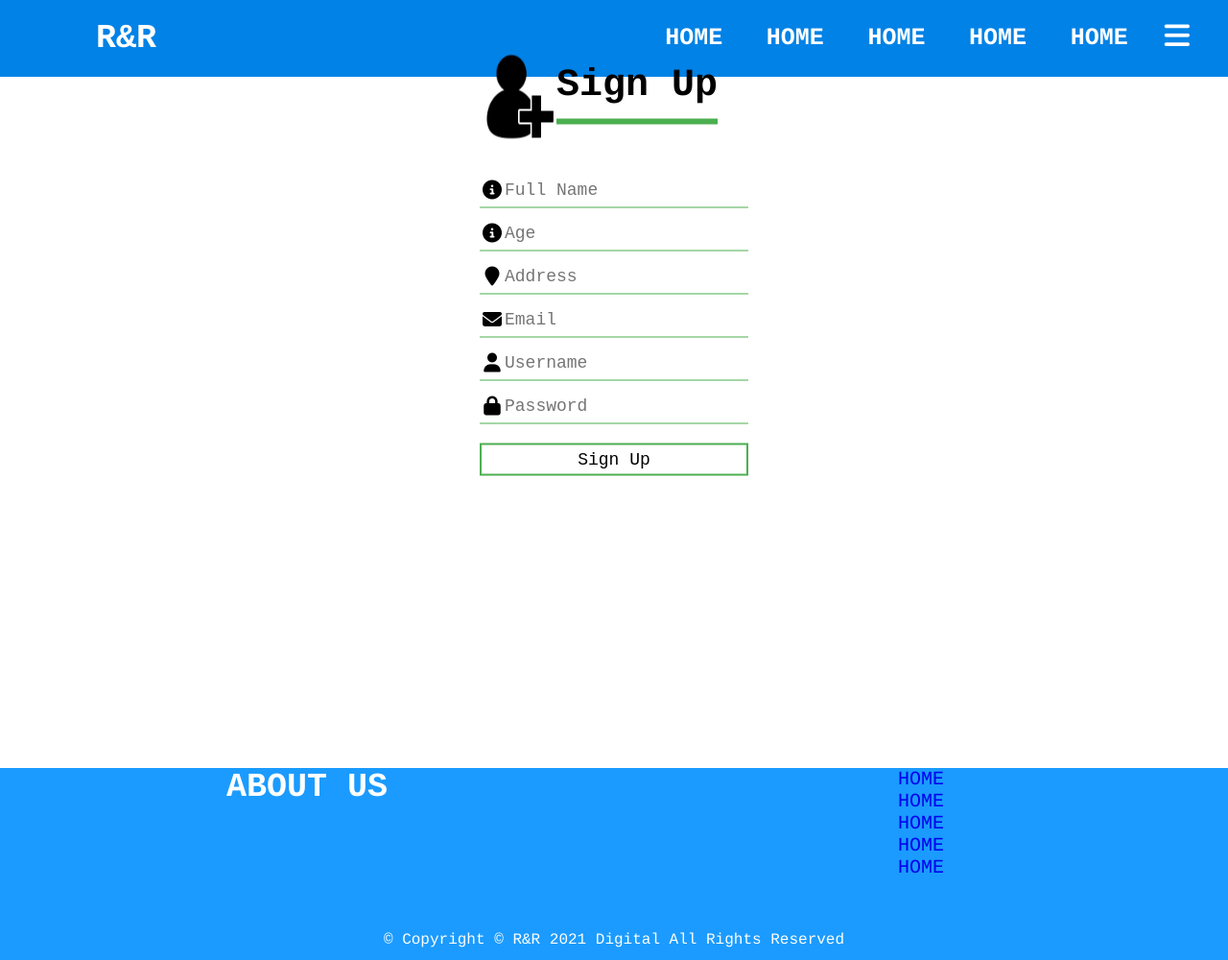
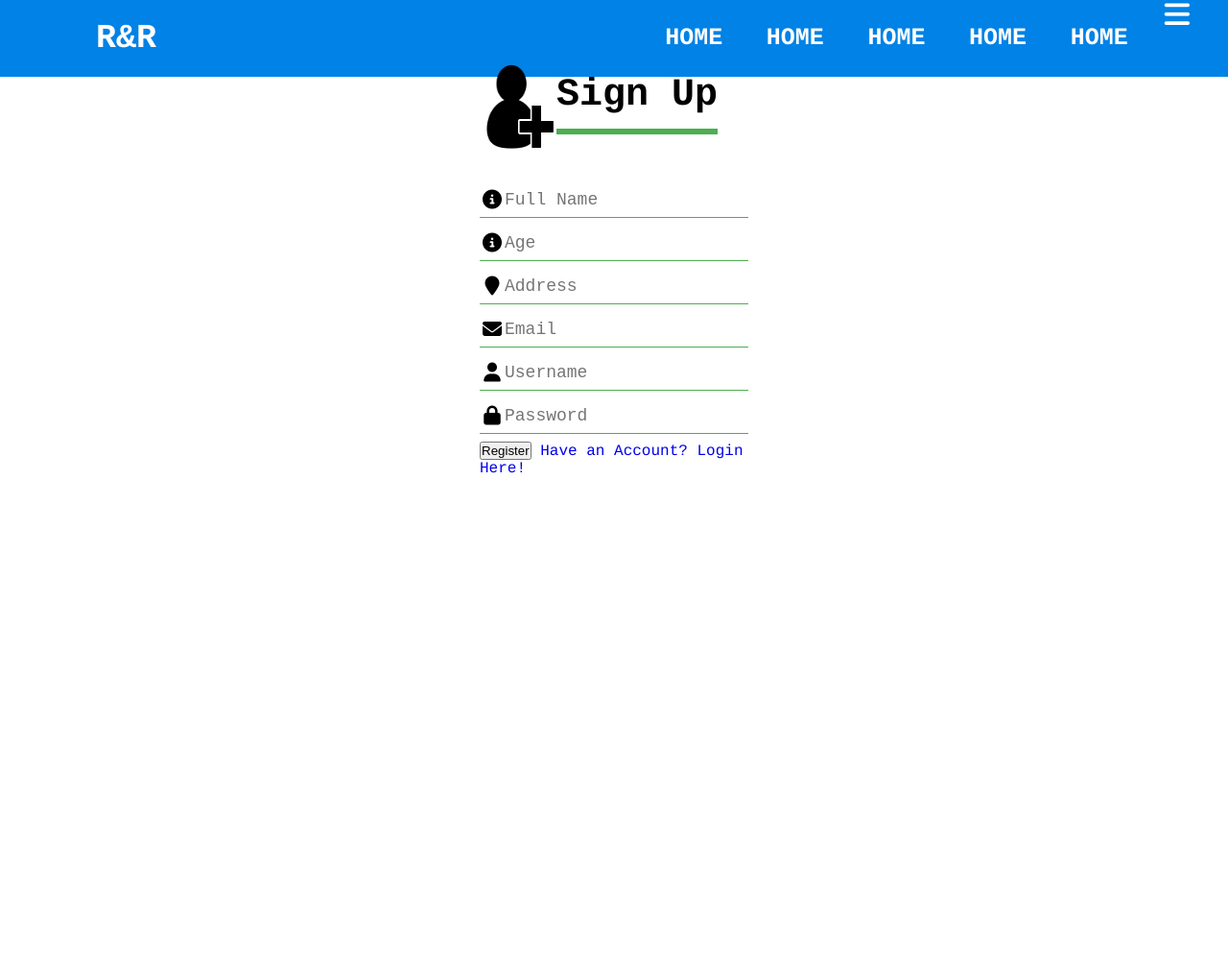
Before and after one commit to junmar0117/thesis, a PHP site: page /register.php in a window 1280 px wide. Shown: the whole page at 96% size. After the commit the page ends 493 px from the top, so only its background shows below. Run offline with PHP 8.4, Linux system fonts and the light colour scheme; some libraries are stand-ins or nearby versions.

Commit message:
register

```diff
--- a/connection.php
+++ b/connection.php
@@ -1,7 +1,7 @@
 <?php
 $db_name = "thesisdb";
 $db_username = "root";
-$db_pass = "Passw0rd";
+$db_pass = "";
 $db_host = "localhost";
 
 $con = mysqli_connect("$db_host","$db_username","$db_pass", "$db_name") or die(mysqli_connect_error()); //Connect to server
--- a/register.php
+++ b/register.php
@@ -1,6 +1,3 @@
-<?php
-?>
-<!DOCTYPE html>
 <html lang="en">
 <head>
     <meta charset = "utf-8">
@@ -9,7 +6,6 @@
     <link rel="stylesheet" href="./css/style.css">
     <script src="https://kit.fontawesome.com/a076d05399.js" crossorigin="anonymous"></script>
 </head>
-
 <body>
     <nav>
         <input type="checkbox" id="check">
@@ -26,63 +22,135 @@
         </ul>
     </nav>
 
+    <form action="register.php" method="POST">
     <div class="login-box">
         <img src="./assets/signup.png" style="float:left" width="80px" height="100px">
         <h1>Sign Up</h1>
 
         <div class="textbox">
             <i class="fas fa-info-circle"></i>
-            <input type="text" placeholder="Full Name" name="" value="">
+            <input type="text" placeholder="Full Name" name="name" required="required">
         </div>
 
         <div class="textbox">
             <i class="fas fa-info-circle"></i>
-            <input type="number" placeholder="Age" name="" value="">
+            <input type="number" placeholder="Age" name="age" required="required">
         </div>
 
         <div class="textbox">
             <i class="fas fa-map-marker"></i>
-            <input type="text" placeholder="Address" name="" value="">
+            <input type="text" placeholder="Address" name="address" required="required">
         </div>
 
         <div class="textbox">
             <i class="fas fa-envelope"></i>
-            <input type="email" placeholder="Email" name="" value="">
+            <input type="email" placeholder="Email" name="email" required="required">
         </div>
 
         <div class="textbox">
             <i class="fas fa-user"></i>
-            <input type="text" placeholder="Username" name="" value="">
+            <input type="text" placeholder="Username" name="username" required="required">
         </div>
 
         <div class="textbox">
             <i class="fas fa-lock"></i>
-            <input type="password" placeholder="Password" name="" value="">
+            <input type="password" placeholder="Password" name="password" required="required">
         </div>
 
-        <input class="btn" type="button" name="" value="Sign Up">
+        <input type="submit" value="Register">
+        <a href="login.php">Have an Account? Login Here!</a>
+        </form>
     </div>
 
-    <section>
-
-    </section>
-
-    <div class="footer">
-            <div class="footer-section-about" id="first">
-                <p style="font-family: Courier; font-size: 35px; font-weight: bold;">ABOUT US</p>
-            </div>
-            <div class="footer-section-links" id="second">
-            <ul>
-                <li><a href="#">HOME</a></li>
-                <li><a href="#">HOME</a></li>
-                <li><a href="#">HOME</a></li>
-                <li><a href="#">HOME</a></li>
-                <li><a href="#">HOME</a></li>
-            </ul>
-            </div>
-        <div class="footer-bottom">
-            &copy; Copyright © R&R 2021 Digital All Rights Reserved
-        </div>
-    </div>
 </body>
 </html>
+
+<?php
+if($_SERVER["REQUEST_METHOD"] == "POST")
+{
+	$name = ($_POST['name']);
+	$age = ($_POST['age']);
+	$address = ($_POST['address']);
+	$email = ($_POST['email']);
+	$username = ($_POST['username']);
+	$password = ($_POST['password']);
+    $bool = true;
+	require 'connection.php';
+	$query = "SELECT * from civilians";
+	$results = mysqli_query($con, $query); //Query the users table
+	while($row = mysqli_fetch_array($results)) //display all rows from query
+	{
+
+        $table_users = $row['username']; // the first username row is passed on to $table_users, and so on until the query is finished
+        if ($username == $table_users) // checks if there are any matching fields
+        {
+          $bool = false; // sets bool to false
+          print '<script>alert("The username already exist!");</script>'; //Prompts the user
+          print '<script>window.location.assign("register.php");</script>'; // redirects to register.php
+        }
+
+        if (strlen($username) < 4) { //username is set to minimum of 5 characters
+          $bool = false; // sets bool to false
+          print '<script>alert("The username must be 5 characters and above");</script>'; //Prompts the user
+          print '<script>window.location.assign("register.php");</script>'; // redirects to register.php
+        } // username is set to minimum of 7 characters
+
+        if (preg_match('/\s/', $username)) { // whitespace will not be accepted in username
+          $bool = false; // sets bool to false
+          print '<script>alert("The username must not have whitespace");</script>'; //Prompts the user
+          print '<script>window.location.assign("register.php");</script>'; // redirects to register.php
+        }
+
+        //password validation
+        if (strlen($password) < 7) { //password is set to mimimum of 5 characters
+          $bool = false; // sets bool to false
+          print '<script>alert("The password must be 8 characters and above");</script>'; //Prompts the user
+          print '<script>window.location.assign("register.php");</script>'; // redirects to register.php
+        } // password is set to minimum of 7 characters
+
+        if (!ctype_upper($password) && !ctype_lower($password)) { //password must have lower and uppercase on it
+          $bool = true; // sets bool to true
+        } else {
+          $bool = false; // sets bool to false
+          print '<script>alert("The password must have a lower and uppercase");</script>'; //Prompts the user
+          print '<script>window.location.assign("register.php");</script>'; // redirects to register.php
+        }
+
+
+        if (preg_match('~[0-9]+~', $password)) { // check if there is/are numbers in string
+          $bool = true; // sets bool to true
+        } else {
+          $bool = false; // sets bool to false
+          print '<script>alert("The password must have 1 or more numbers");</script>'; //Prompts the user
+          print '<script>window.location.assign("register.php");</script>'; // redirects to register.php
+        }
+
+        if (preg_match('/[\'^£$%&*()}{@#~?><>,|=_+¬-]/', $password)) { // one or more of the 'specialcharacters' found in $string
+          $bool = true; // sets bool to true
+        } else {
+          $bool = false; // sets bool to false
+          print '<script>
+      alert("The password must have 1 or more special characters");
+      </script>'; //Prompts the user
+          print '<script>
+      window.location.assign("register.php");
+      </script>'; // redirects to register.php
+        }
+
+
+        if ($bool) // checks if bool is true
+        {
+          mysqli_query($con, "INSERT INTO civilians (name, age, address,email,username, password) VALUES
+      ('$username','$password')"); //Inserts the value to table users
+          print '<script>
+      alert("Successfully Registered!");
+      </script>'; // Prompts the user
+          print '<script>
+      window.location.assign("register.php");
+      </script>'; // redirects to register.php
+        }
+
+	}
+
+}
+?>
```
